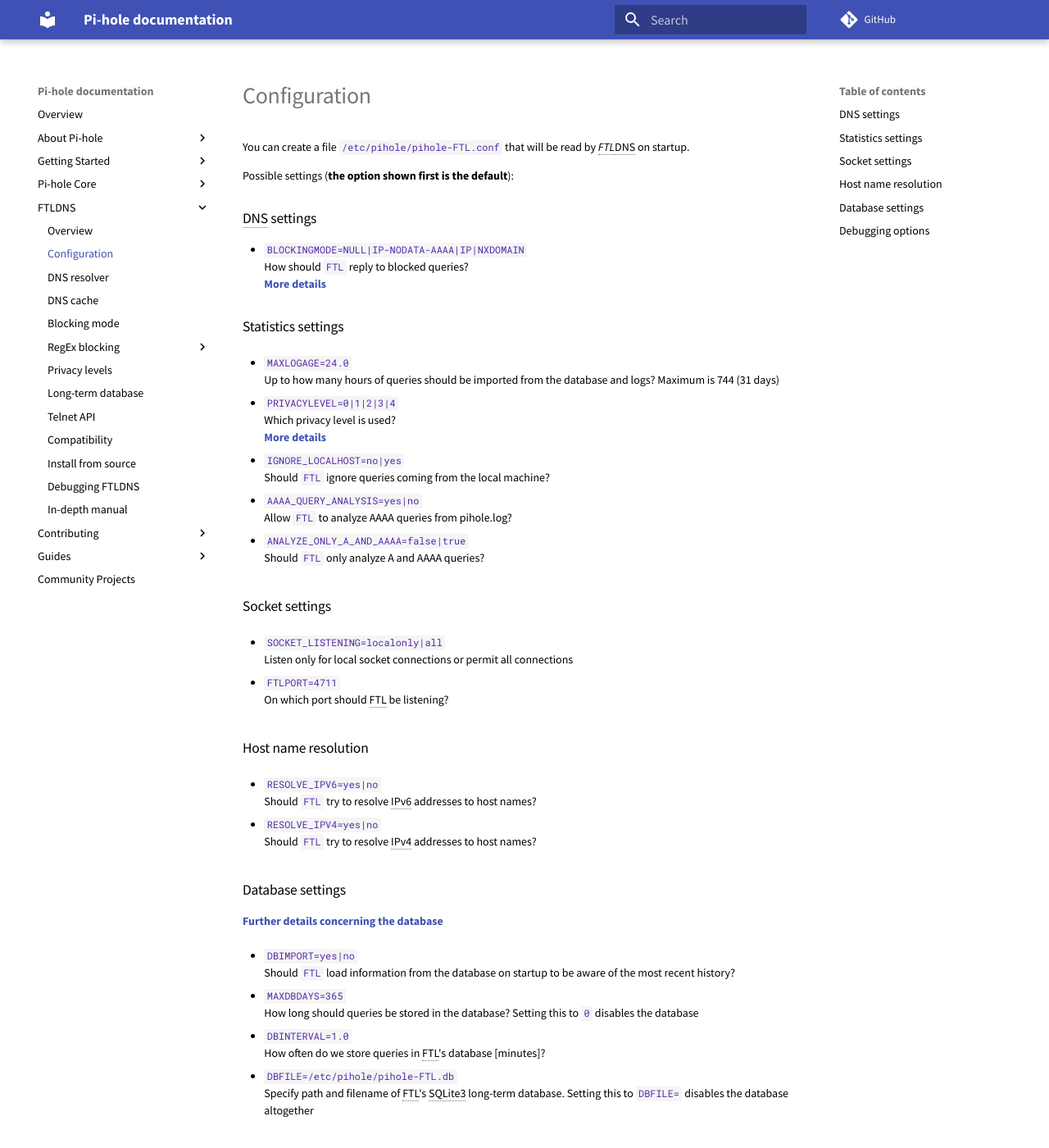
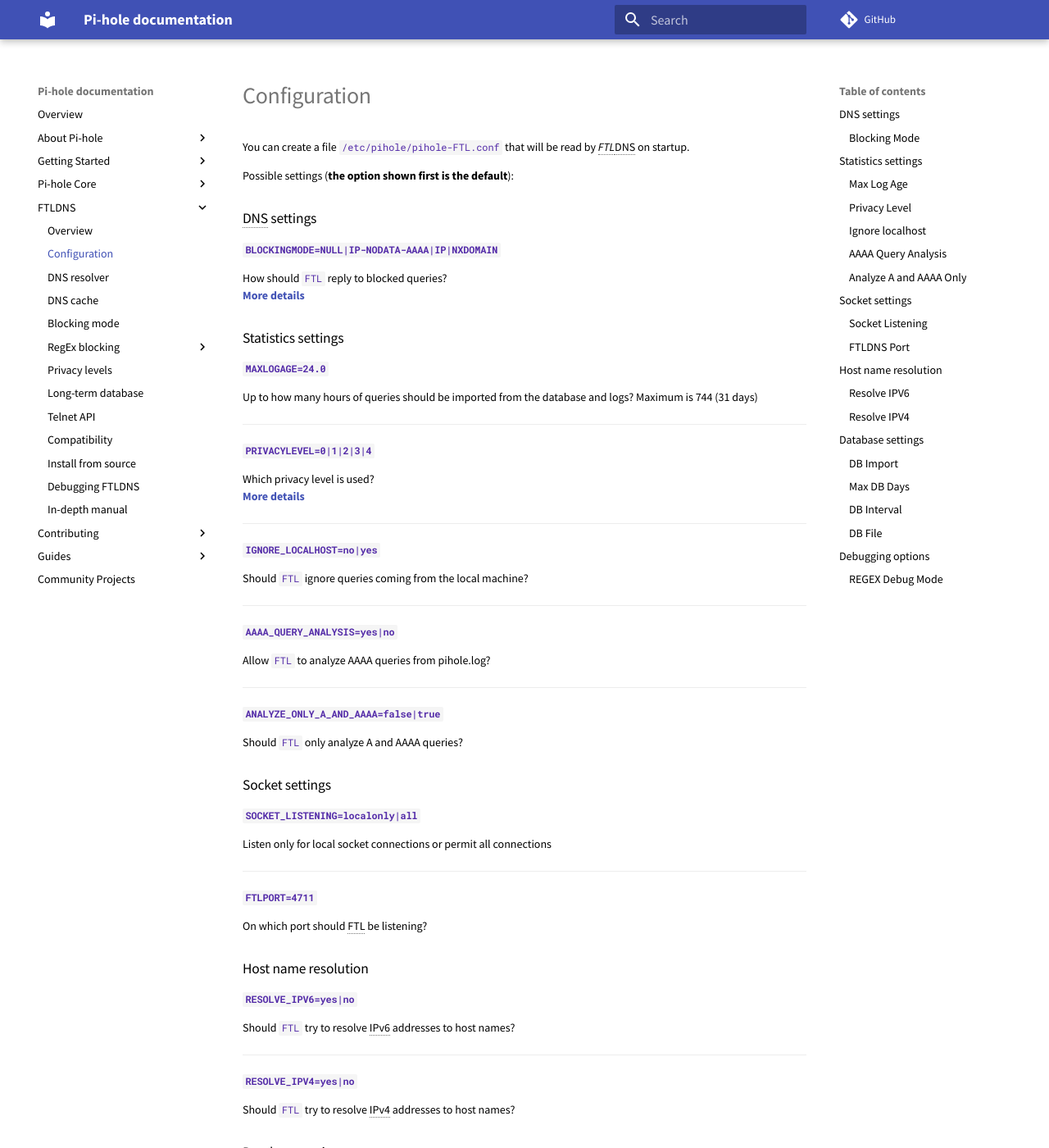
Before and after one commit to pi-hole/docs, an MkDocs documentation site: the page built from docs/ftldns/configfile.md, in a window 1280 px wide and 1400 px high. Shown: the whole window at 82% size. Built offline with MkDocs 1.6.1 and Material for MkDocs 9.7.7, drawn with Linux system fonts in a browser that asks for light colours; comment, search, counter and statistics services are not loaded.

Commit message:
Permalink anchors and TOC entries.
Signed-off-by: Dan Schaper <dan.schaper@pi-hole.net>

```diff
--- a/docs/extra.css
+++ b/docs/extra.css
@@ -16,11 +16,3 @@
     white-space: pre-wrap;
     color: rgb(83, 43, 168);
 }
-.anchor {
-    display: block;
-    content: " ";
-    margin-top: -50px;
-    height: 50px;
-    visibility: hidden;
-    pointer-events: none;
-}
--- a/docs/ftldns/configfile.md
+++ b/docs/ftldns/configfile.md
@@ -3,78 +3,63 @@
 Possible settings (**the option shown first is the default**):
 ### DNS settings
 
-- <div class="anchor" id="blocking_mode"></div>
-  `BLOCKINGMODE=NULL|IP-NODATA-AAAA|IP|NXDOMAIN`<br>
-  How should `FTL` reply to blocked queries?<br>
+#### `BLOCKINGMODE=NULL|IP-NODATA-AAAA|IP|NXDOMAIN` {#blocking_mode data-toc-label='Blocking Mode'}
+How should `FTL` reply to blocked queries?<br>
 **[More details](blockingmode.md)**
 
 ### Statistics settings
 
-- <div class="anchor" id="maxlogage"></div>
-  `MAXLOGAGE=24.0`<br>
+#### `MAXLOGAGE=24.0` {#maxlogage data-toc-label='Max Log Age'}
   Up to how many hours of queries should be imported from the database and logs? Maximum is 744 (31 days)
-
-- <div class="anchor" id="privacylevel"></div>
-  `PRIVACYLEVEL=0|1|2|3|4`<br>
+<hr/>
+#### `PRIVACYLEVEL=0|1|2|3|4` {#privacylevel data-toc-label='Privacy Level'}
   Which privacy level is used?<br>
 **[More details](privacylevels.md)**
-
-- <div class="anchor" id="ignore_localhost"></div>
-  `IGNORE_LOCALHOST=no|yes`<br>
+<hr/>
+#### `IGNORE_LOCALHOST=no|yes` {#ignore_localhost data-toc-label='Ignore localhost'}
   Should `FTL` ignore queries coming from the local machine?
-
-- <div class="anchor" id="aaaa_query_analysis"></div>
-  `AAAA_QUERY_ANALYSIS=yes|no`<br>
+<hr/>
+#### `AAAA_QUERY_ANALYSIS=yes|no` {#aaaa_query_analysis data-toc-label='AAAA Query Analysis'}
   Allow `FTL` to analyze AAAA queries from pihole.log?
-
-- <div class="anchor" id="analyze_only_a_and_aaaa"></div>
-  `ANALYZE_ONLY_A_AND_AAAA=false|true`<br>
+<hr/>
+#### `ANALYZE_ONLY_A_AND_AAAA=false|true` {#analyze_only_a_and_aaaa data-toc-label='Analyze A and AAAA Only'}
   Should `FTL` only analyze A and AAAA queries?
 
 ### Socket settings
 
-- <div class="anchor" id="socket_listening"></div>
-  `SOCKET_LISTENING=localonly|all`<br>
+#### `SOCKET_LISTENING=localonly|all` {#socket_listening data-toc-label='Socket Listening'}
   Listen only for local socket connections or permit all connections
-
-- <div class="anchor" id="ftlport"></div>
-  `FTLPORT=4711`<br>
+<hr/>
+#### `FTLPORT=4711` {#ftlport data-toc-label='FTLDNS Port'}
   On which port should FTL be listening?
 
 ### Host name resolution
 
-- <div class="anchor" id="resolve_ipv6"></div>
-  `RESOLVE_IPV6=yes|no`<br>
+#### `RESOLVE_IPV6=yes|no` {#resolve_ipv6 data-toc-label='Resolve IPV6'}
   Should `FTL` try to resolve IPv6 addresses to host names?
-
-- <div class="anchor" id="resolve_ipv4"></div>
-  `RESOLVE_IPV4=yes|no`<br>
+<hr/>
+#### `RESOLVE_IPV4=yes|no` {#resolve_ipv4 data-toc-label='Resolve IPV4'}
   Should `FTL` try to resolve IPv4 addresses to host names?
 
 ### Database settings
 **[Further details concerning the database](database.md)**
 
-- <div class="anchor" id="dbimport"></div>
-  `DBIMPORT=yes|no`<br>
+#### `DBIMPORT=yes|no` {#dbimport data-toc-label='DB Import'}
   Should `FTL` load information from the database on startup to be aware of the most recent history?
-
-- <div class="anchor" id="maxdbdays"></div>
-  `MAXDBDAYS=365`<br>
+<hr/>
+#### `MAXDBDAYS=365` {#maxdbdays data-toc-label='Max DB Days'}
   How long should queries be stored in the database? Setting this to `0` disables the database
-
-- <div class="anchor" id="dbinterval"></div>
-  `DBINTERVAL=1.0`<br>
+<hr/>
+#### `DBINTERVAL=1.0` {#dbinterval data-toc-label='DB Interval'}
   How often do we store queries in FTL's database [minutes]?
-
-- <div class="anchor" id="dbfile"></div>
-  `DBFILE=/etc/pihole/pihole-FTL.db`<br>
+<hr/>
+#### `DBFILE=/etc/pihole/pihole-FTL.db` {#dbfile data-toc-label='DB File'}
   Specify path and filename of FTL's SQLite3 long-term database. Setting this to `DBFILE=` disables the database altogether<br>
 
 
 ### Debugging options
 
-- <div class="anchor" id="regex_debugmode"></div>
-  `REGEX_DEBUGMODE=false|true`<br>
+#### `REGEX_DEBUGMODE=false|true` {#regex_debugmode data-toc-label='REGEX Debug Mode'}
   Controls if *FTL*DNS should print extended details about regex matching into `pihole-FTL.log`.<br>
   **[More details](regex/overview.md)**
 
```
